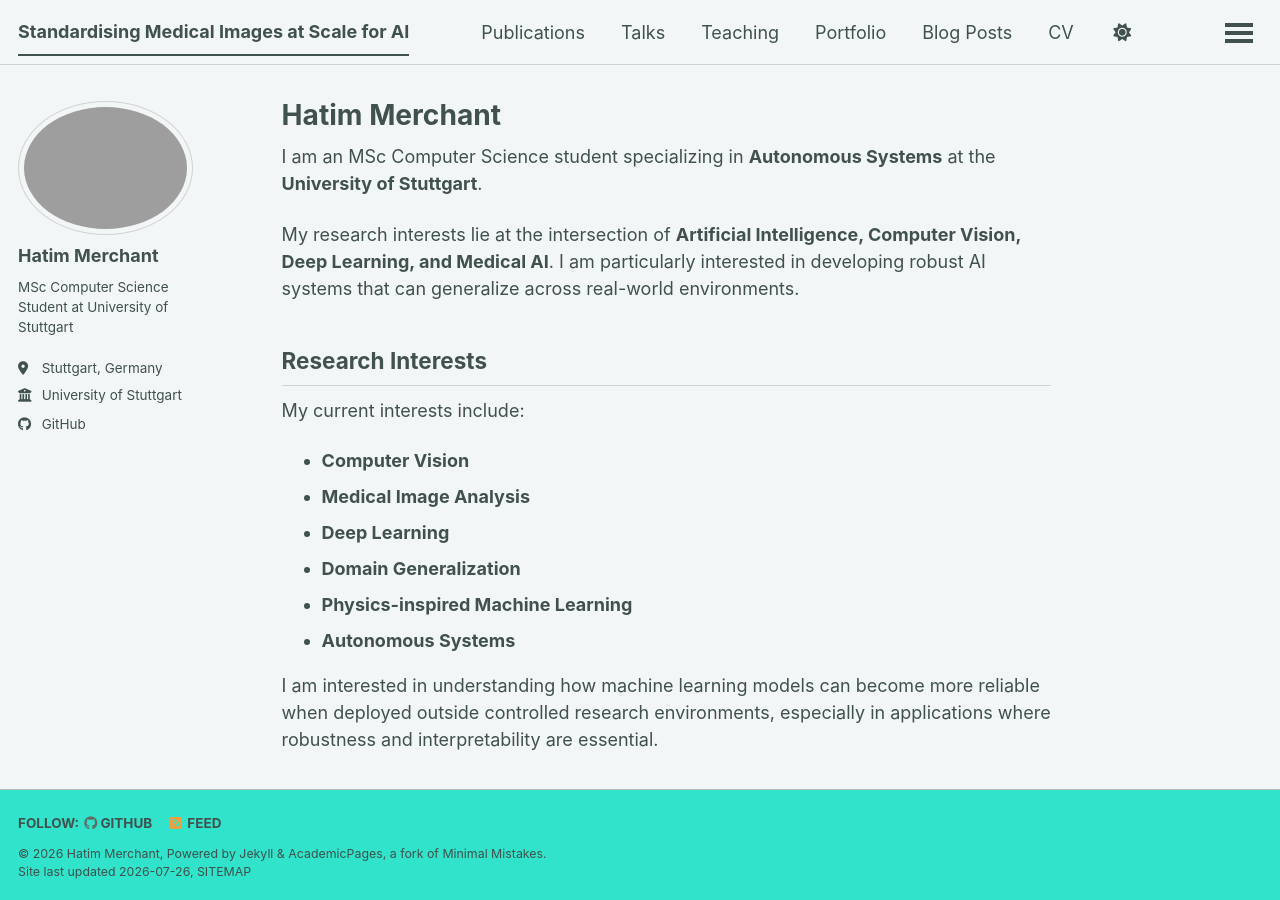
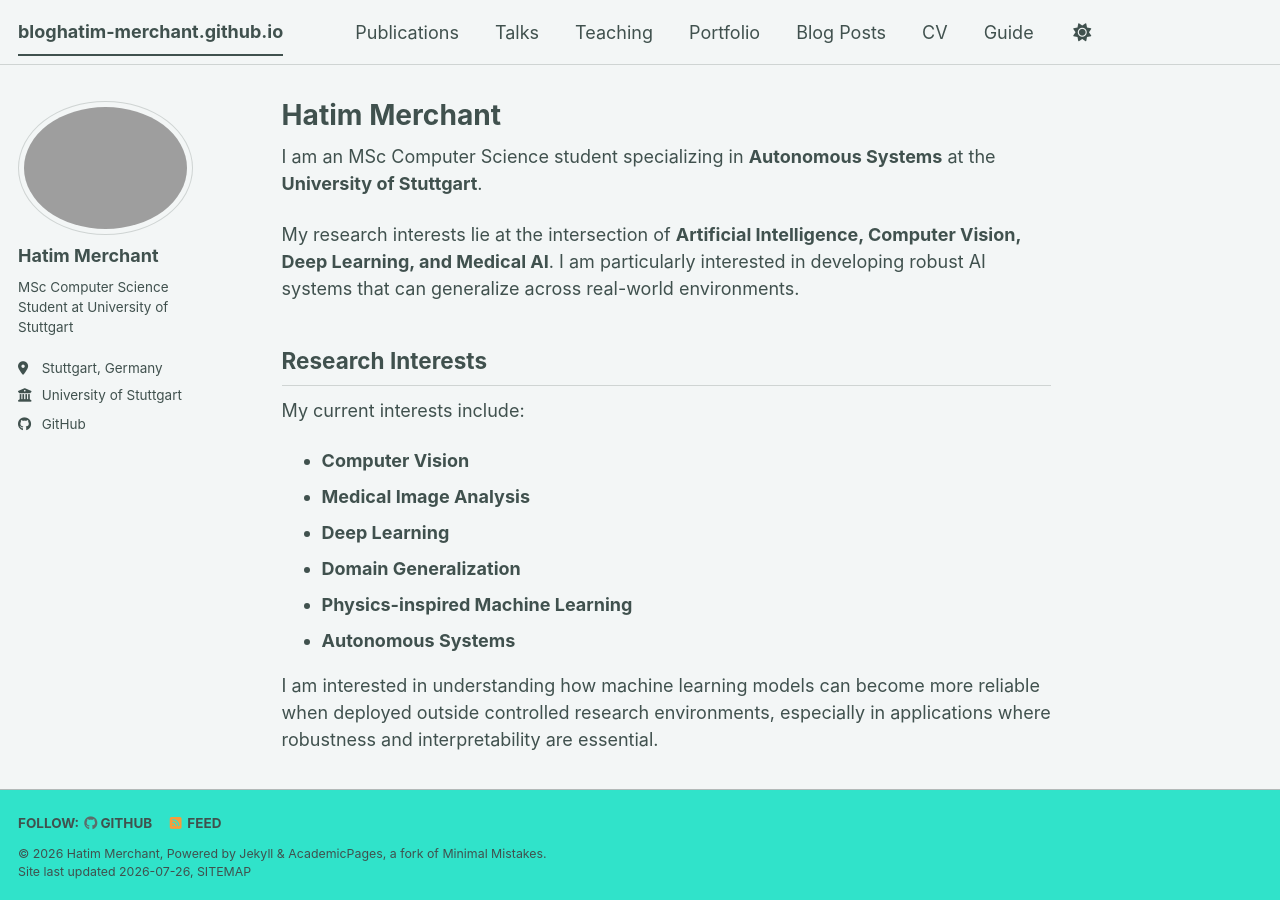
Before and after one commit to Hatim-Merchant/bloghatim-merchant.github.io, a Jekyll site: the page built from _pages/about.md, in a window 1280 px wide and 900 px high. Built offline with Jekyll 4.4.1, drawn with Linux system fonts in a browser that asks for light colours; a style sheet for code colours, icons or effects is not loaded.

Commit message:
added content

```diff
--- a/_config.yml
+++ b/_config.yml
@@ -9,7 +9,7 @@
 # Basic Site Settings
 locale                   : "en-US"
 site_theme               : "mint" # The available themes options are "default", "air", "sunrise", "mint", "dirt" and "contrast"
-title                    : "Standardising Medical Images at Scale for AI"
+title                    : #"Standardising Medical Images at Scale for AI"
 title_separator          : "-"
 name                     : &name "Hatim Merchant"
 description              : &description "Medical AI models often struggle when they encounter images from different hospitals or scanners because imaging conditions can vary significantly. Standardizing Medical Images at Scale for AI presents PhyCV, a physics-inspired image standardization method that reduces these differences while preserving important clinical information."   # Update this with a general description of your site, this is the default if not overridden by a page
```
